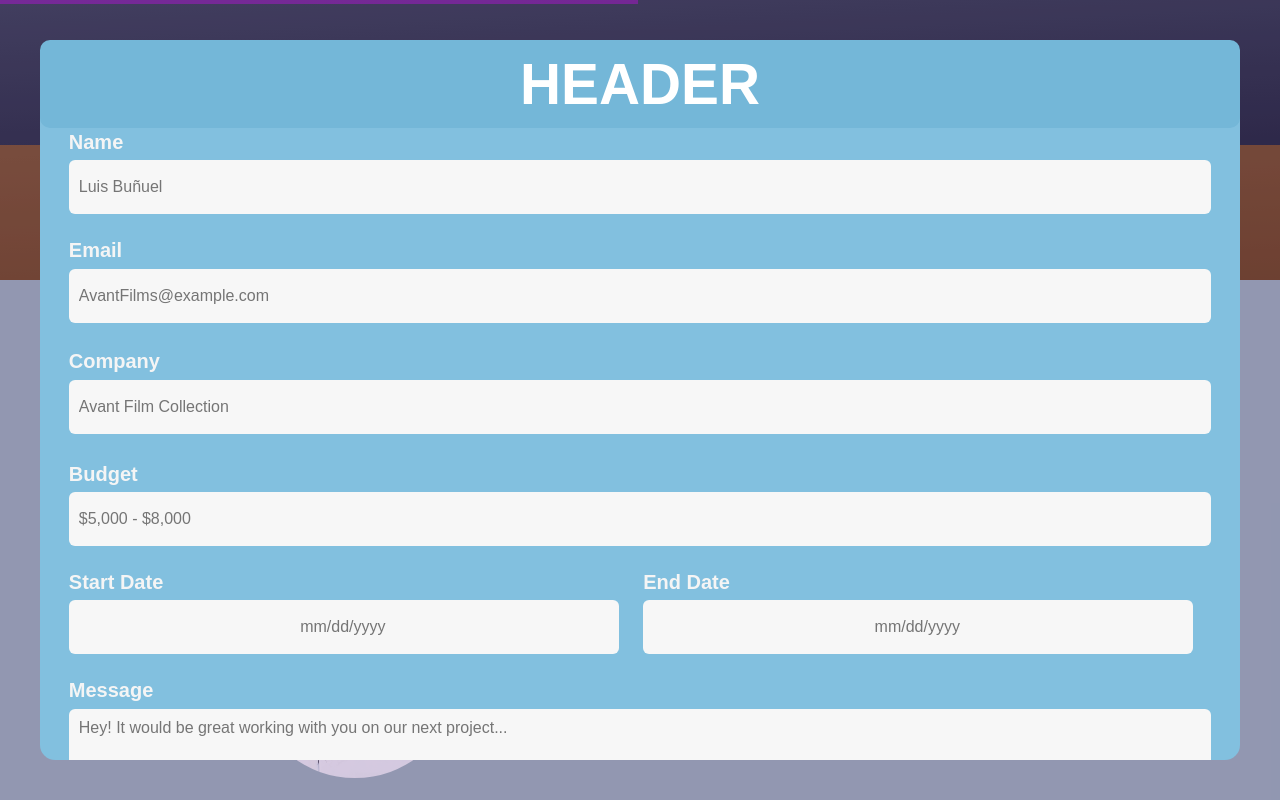
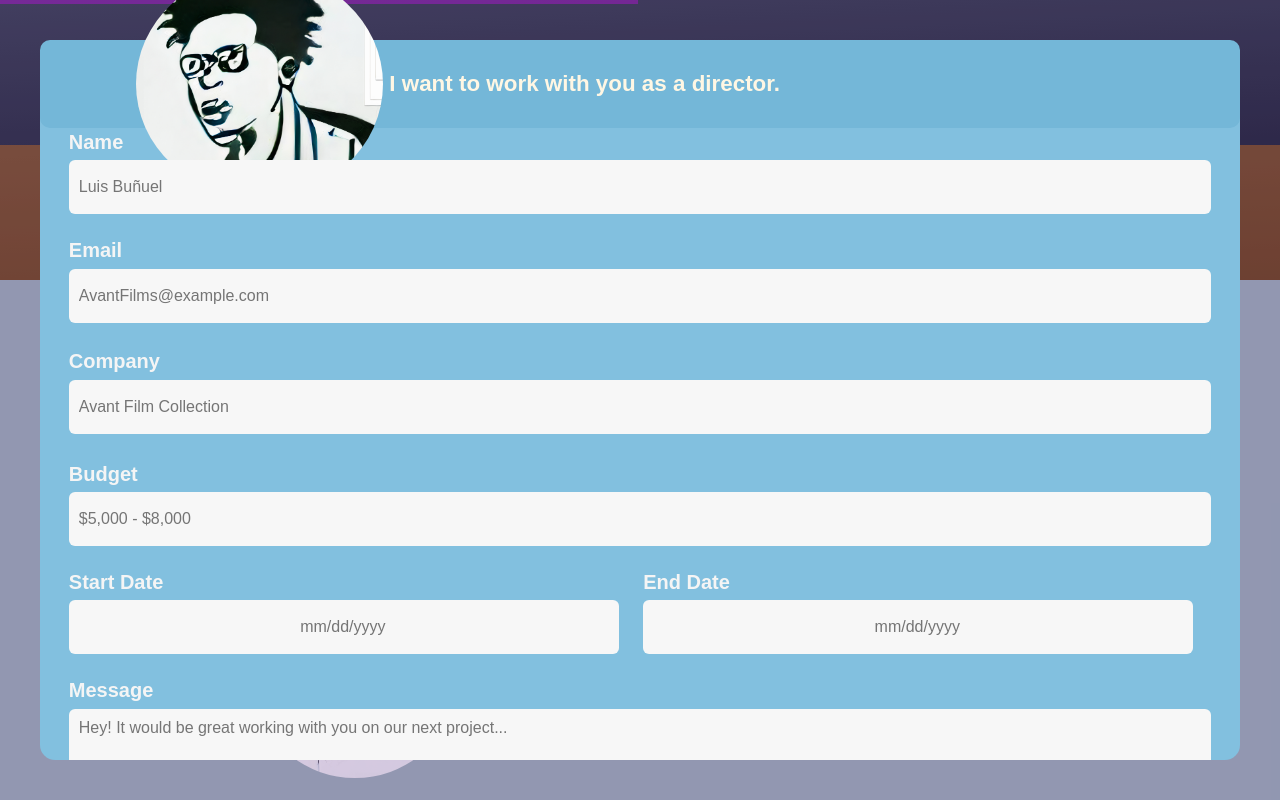
Before and after one commit to brunoarnabar/film-portfolio-deployment, a React (Create React App) app: page / in a window 1280 px wide. Both pictures are taken after a click on the button "I want to work with you as a director.". Built offline with nearby package versions, Linux system fonts and the light colour scheme; a web font is replaced by a local one.

Commit message:
Contact.Messy {style.4}

```diff
--- a/src/Components/Contact/Contact.jsx
+++ b/src/Components/Contact/Contact.jsx
@@ -8,10 +8,72 @@ import FormCon from "./FormContainer/FormCon";
 Modal.setAppElement('#root')
 
 function Contact() {
+
+  const [one, setOne] = useState(false);
+  const [two, setTwo] = useState(false);
+  const [three, setThree] = useState(false);
+
+
+
     const [dirModalIsOpen, setDirModalIsOpen] = useState(false)
 
     const openModal = () => { setDirModalIsOpen(true); document.body.style.overflow = 'hidden'; }
-    const closeModal = () => { setDirModalIsOpen(false); document.body.style.overflow = 'unset'; }
+
+    const openModalOne = () => {
+      setDirModalIsOpen(true);
+      document.body.style.overflow = 'hidden';
+      setOne(current => !current);}
+
+      const openModalTwo = () => {
+        setDirModalIsOpen(true);
+        document.body.style.overflow = 'hidden';
+        setTwo(current => !current);}
+
+        const openModalThree = () => {
+          setDirModalIsOpen(true);
+          document.body.style.overflow = 'hidden';
+          setThree(current => !current);}
+
+    const closeModal = () => {
+      setDirModalIsOpen(false);
+      document.body.style.overflow = 'unset';
+      setOne(false);
+      setTwo(false);
+      setThree(false);}
+
+     function outputHTML(one, two, three) {
+        if(!one & !two & !three) return null;
+        else if(one){
+          return (
+            <div className='List'>
+              <div className='Option formHead'>
+              <div className='OptImg'> <img src={DirImg} alt='DirImg' className='ListImg'/> </div>
+              <div className='OptPromt'> I want to work with you as a director. </div>
+              </div>
+            </div>
+         )
+        }
+        else if(two){
+          return (
+            <div className='List'>
+              <div className='Option formHead'>
+                <div className='OptImg'> <img src={DevImg} alt='DevImg' className='ListImg'/> </div>
+                <div className='OptPromt'> I want to work with you as a developer. </div>
+              </div>
+            </div>
+         )
+        }
+        else{
+          return (
+            <div className='List'>
+              <div className='Option formHead hey'>
+                  <div className='OptImg'> <img src={HeyImg} alt='HeyImg' className='ListImg'/> </div>
+                  <div className='OptPromt formHead'> I just want to say hello. </div>
+              </div>
+            </div>
+         )
+        }
+     }
 
   return (
     <div className="contactContainer">
@@ -21,21 +83,21 @@ function Contact() {
             <br/>
 
       <div className='List OneDir'>
-          <button onClick={openModal} className='Option' >
+          <button onClick={openModalOne} className='Option' >
               <div className='OptImg'> <img src={DirImg} alt='DirImg' className='ListImg'/> </div>
               <div className='OptPromt'> I want to work with you as a director. </div>
           </button>
       </div>
 
       <div className='List TwoDir'>
-          <button onClick={openModal} className='Option'>
+          <button onClick={openModalTwo} className='Option'>
               <div className='OptImg'> <img src={DevImg} alt='DevImg' className='ListImg'/> </div>
               <div className='OptPromt'> I want to work with you as a developer. </div>
           </button>
       </div>
 
       <div className='List ThreeDir'>
-          <button onClick={openModal} className='Option'>
+          <button onClick={openModalThree} className='Option'>
               <div className='OptImg'> <img src={HeyImg} alt='HeyImg' className='ListImg'/> </div>
               <div className='OptPromt HelloOpt'> I just want to say hello. </div>
           </button>
@@ -52,7 +114,9 @@ onAfterClose={() => {
   window.scrollTo(0, parseInt(scrollY || '0') * -1)
 }} >
             <div className='formHeader'>
-              HEADER
+              <div>
+                {outputHTML(one, two, three)}
+              </div>
             </div>
             <div className='form-container-contact'>
               <FormCon className='formStyle' closeModal={closeModal} />
--- a/src/Components/Contact/contact.scss
+++ b/src/Components/Contact/contact.scss
@@ -166,6 +166,20 @@
                     //circular
                     border-radius: 50%;
             }
+
+
+        }
+
+        &.formHead{
+            width: 84%;
+             justify-content: center;
+                //slightly-noticable button
+                background-color: rgba(137, 138, 97, 0);
+                border: 1px rgba(0, 0, 0, 0) solid;
+
+            &.hey{
+                color: green;
+            }
         }
 
         .OptPromt{
@@ -193,6 +207,11 @@
                 //AESTETIC
                     //shorter prompt needed to be shifted for mobile
                     margin-right: 10%;
+            }
+
+            &.formHead{
+                text-align: center;
+                font-size: 120%;
             }
         }
     }
@@ -258,7 +277,7 @@
             //font and color
             font-family: 'Arsenal', sans-serif;
             font-weight: bolder;
-            font-size: 355%;
+            font-size: 100%;
             color: rgb(255, 255, 255);
             //alignment
             // padding-bottom: 0.5rem;
@@ -266,5 +285,6 @@
             justify-content:center;
             align-items:center;
 
+
     }
   }
```
